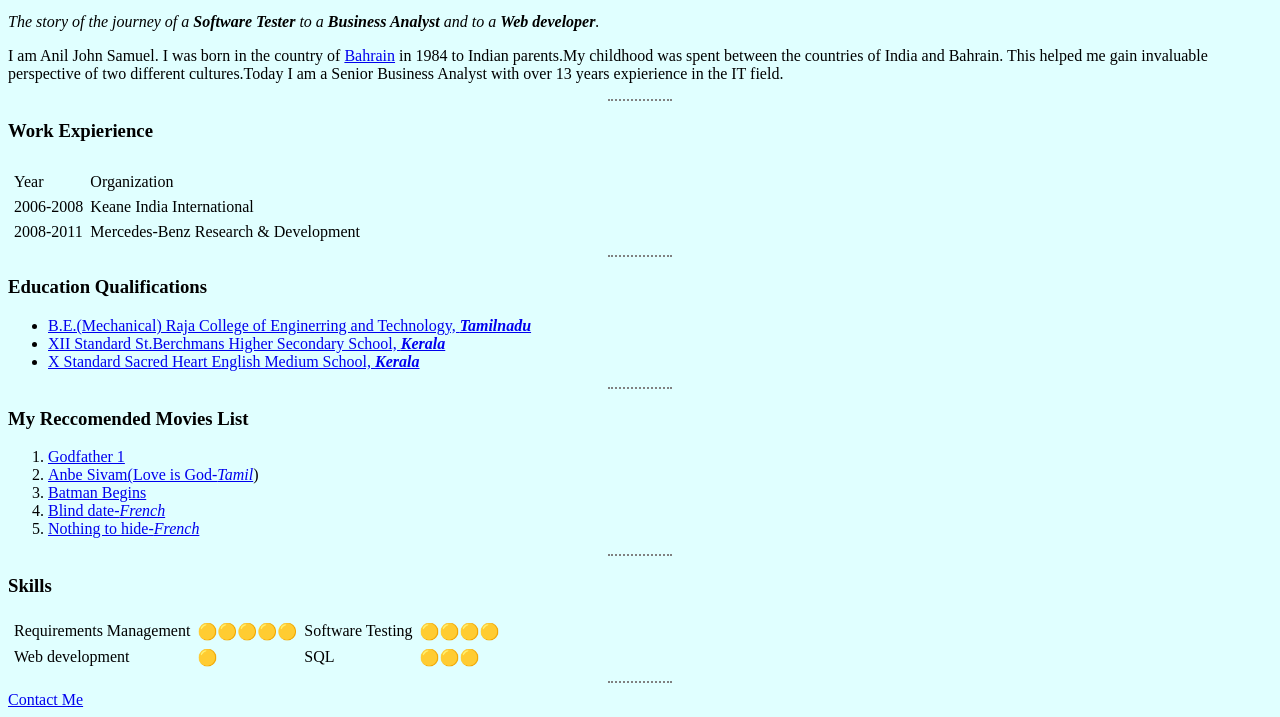
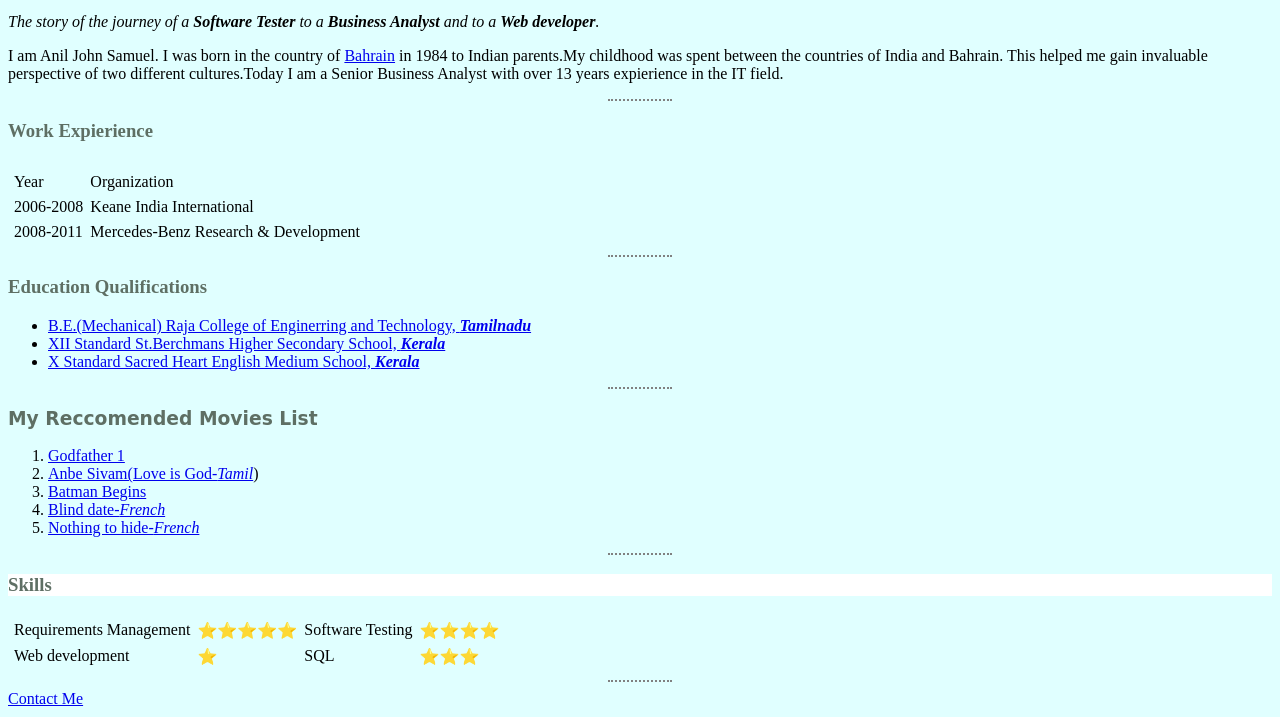
Before and after one commit to anilsamuel4/CV, a plain HTML site: page index.html in a window 1280 px wide. Shown: the part 113-830 px from the top of the page. Drawn offline with Linux system fonts and the light colour scheme.

Commit message:
Add files via upload

```diff
--- /dev/null
+++ b/css/styles.css
@@ -0,0 +1,38 @@
+/*====================================Tag selector=====================*/
+body {
+  background-color: lightcyan;
+}
+img:hover{
+  width:100px;
+}
+
+hr {
+  border-style: dotted none none;
+  border-color: grey;
+  border-width: 2px;
+  height: 0px;
+  width: 5%;
+}
+
+h1 {
+  color: #5e6f64;
+}
+
+h1:hover {
+  background-color: gold;color: black;font-size: 220%;
+  }
+
+h3 {
+  color: #5e6f64;
+}
+h3:hover {
+  background-color: gold;color:black;
+  }
+/*====================================Class selector=====================*/
+.whitebackground {
+  background-color: white;
+}
+/*====================================ID selector=====================*/
+#fonttype {
+  font-family: cursive;
+}
--- a/index.html
+++ b/index.html
@@ -7,20 +7,7 @@
   <meta author="Anil John Samuel" />
   <meta description="This is a test page to learn front end development for Anil John Samuel" />
   <title> Anils Personal Site</title>
-
-  <style>
-    body{
-          background-color:lightcyan;
-        }
-    hr {
-
-          border-style:dotted none none;
-          border-color: grey;
-          border-width: 2px;
-          height:0px;
-          width:5%;
-       }
-  </style>
+  <link rel="stylesheet" href="css/styles.css">
 
 </head>
 
@@ -79,7 +66,7 @@
     <li><a href="http://shchanganassery.org/home">X Standard Sacred Heart English Medium School, <i><b>Kerala</b></i></a></li>
   </ul>
   <hr>
-  <h3>My Reccomended Movies List</h3>
+  <h3 id=fonttype>My Reccomended Movies List</h3>
   <ol>
     <li><a href="https://www.imdb.com/title/tt0068646/">Godfather 1</a></li>
     <li><a href="https://www.imdb.com/title/tt0367495/?ref_=fn_al_tt_1">Anbe Sivam(Love is God-<i>Tamil</i></a>)</li>
@@ -88,27 +75,26 @@
     <li><a href="https://www.imdb.com/title/tt7489816/?ref_=fn_al_tt_1">Nothing to hide-<i>French</i></a></li>
   </ol>
   <hr>
-  <h3>Skills </h3>
+  <h3 class="whitebackground">Skills </h3>
   <table cellspacing=5>
     <tr>
       <td>Requirements Management</td>
-      <td>🟡🟡🟡🟡🟡</td>
+      <td>⭐️⭐️⭐️⭐️⭐️</td>
       <td>Software Testing</td>
-      <td>🟡🟡🟡🟡</td>
+      <td>⭐️⭐️⭐️⭐️</td>
     </tr>
     <tr>
       <td>Web development</td>
-      <td>🟡</td>
+      <td>⭐️</td>
       <td>SQL</td>
-      <td>🟡🟡🟡</td>
+      <td>⭐️⭐️⭐️</td>
     </tr>
 
   </table>
 
 
-
   <hr>
-  <a href="Contact.html">Contact Me</a>
+  <a href="contact.html">Contact Me</a>
 
 </body>
 
```
Also changed, not shown: Contact.html (+1 -0 lines).
